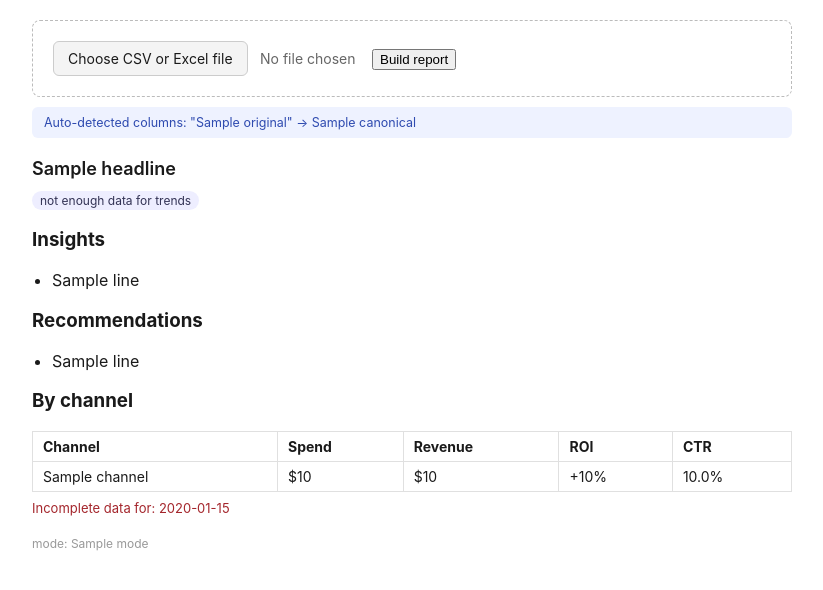
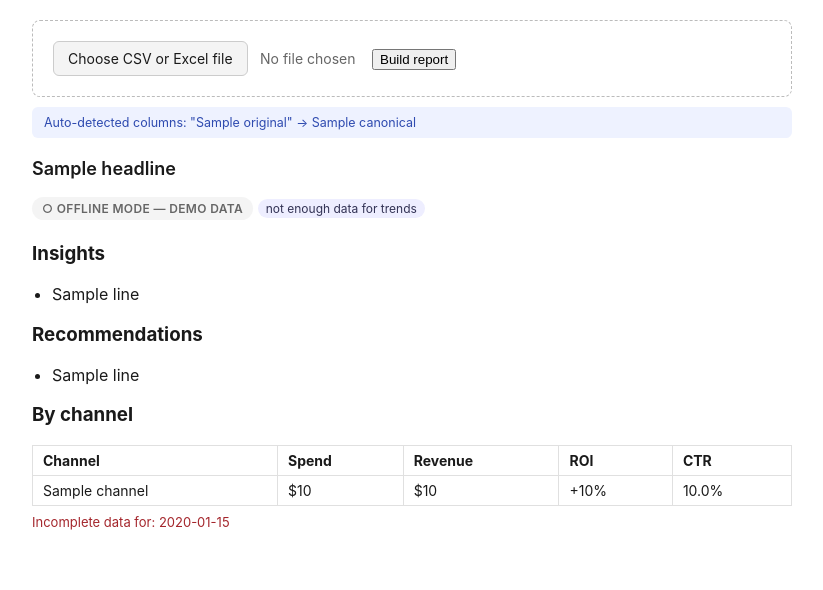
Before and after one commit to sokoll22/campaign-report-demo, a Flask app: template templates/index.html in a window 1280 px wide. Shown: the part 149-739 px from the top of the page, without its empty margins (228-1051 px from the left). Run offline with Flask 3, Linux system fonts and the light colour scheme; the template is opened without the code that fills it: most values are stand-ins (such as "Sample title", 1, 10 or a date in 2020).

Commit message:
feat: add prominent live/offline mode badge

```diff
--- a/templates/index.html
+++ b/templates/index.html
@@ -23,6 +23,12 @@
     .badge { display: inline-block; background: #eef; color: #335; padding: 2px 8px; border-radius: 10px; font-size: 12px; }
     .incomplete { color: #a4262c; font-size: 13px; margin-top: 8px; }
     .mode { font-size: 12px; color: #999; margin-top: 20px; }
+    .mode-badge {
+      display: inline-block; font-size: 12px; font-weight: 600; letter-spacing: .03em;
+      text-transform: uppercase; padding: 4px 10px; border-radius: 99px; margin: 8px 0 4px;
+    }
+    .mode-badge.online { background: #e6f7ed; color: #1a7a41; }
+    .mode-badge.offline { background: #f4f4f4; color: #666; }
     .mapping-note { background: #eef2ff; color: #2f4bb0; font-size: 12.5px; padding: 8px 12px; border-radius: 6px; margin: 10px 0 4px; }
     .demo-switch { display: flex; gap: 6px; margin-bottom: 18px; }
     .demo-switch-link {
@@ -70,6 +76,9 @@
     {% endif %}
 
     <div class="headline">{{ result.report.headline }}</div>
+    <span class="mode-badge {{ 'online' if result.report.mode == 'online' else 'offline' }}">
+      {{ '● AI mode — live model' if result.report.mode == 'online' else '○ Offline mode — demo data' }}
+    </span>
 
     {% if not result.summary.has_trend_data %}
       <span class="badge">not enough data for trends</span>
@@ -107,7 +116,6 @@
       <div class="incomplete">Incomplete data for: {{ result.summary.incomplete_dates | join(', ') }}</div>
     {% endif %}
 
-    <div class="mode">mode: {{ result.report.mode }}</div>
   {% endif %}
 </body>
 </html>
```
